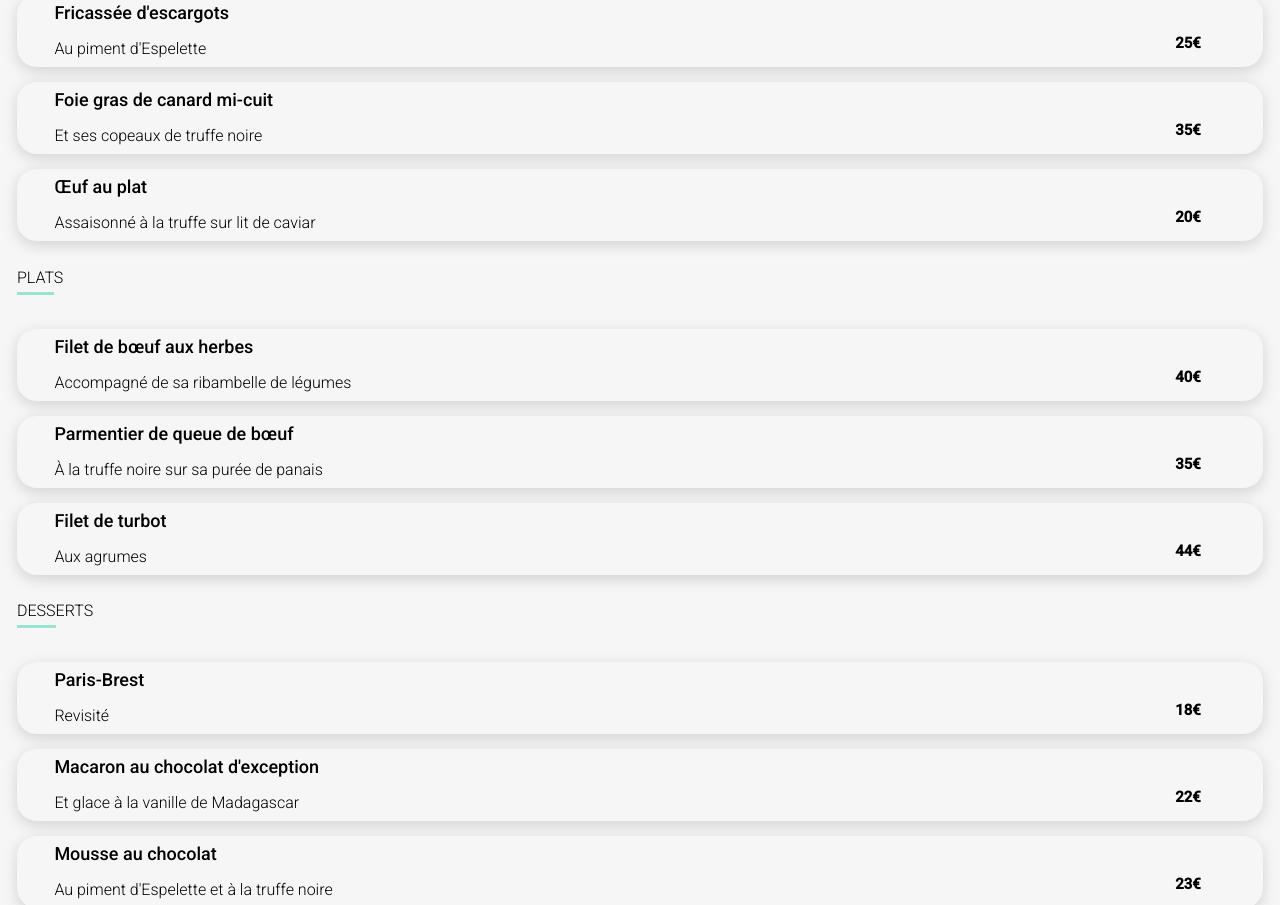
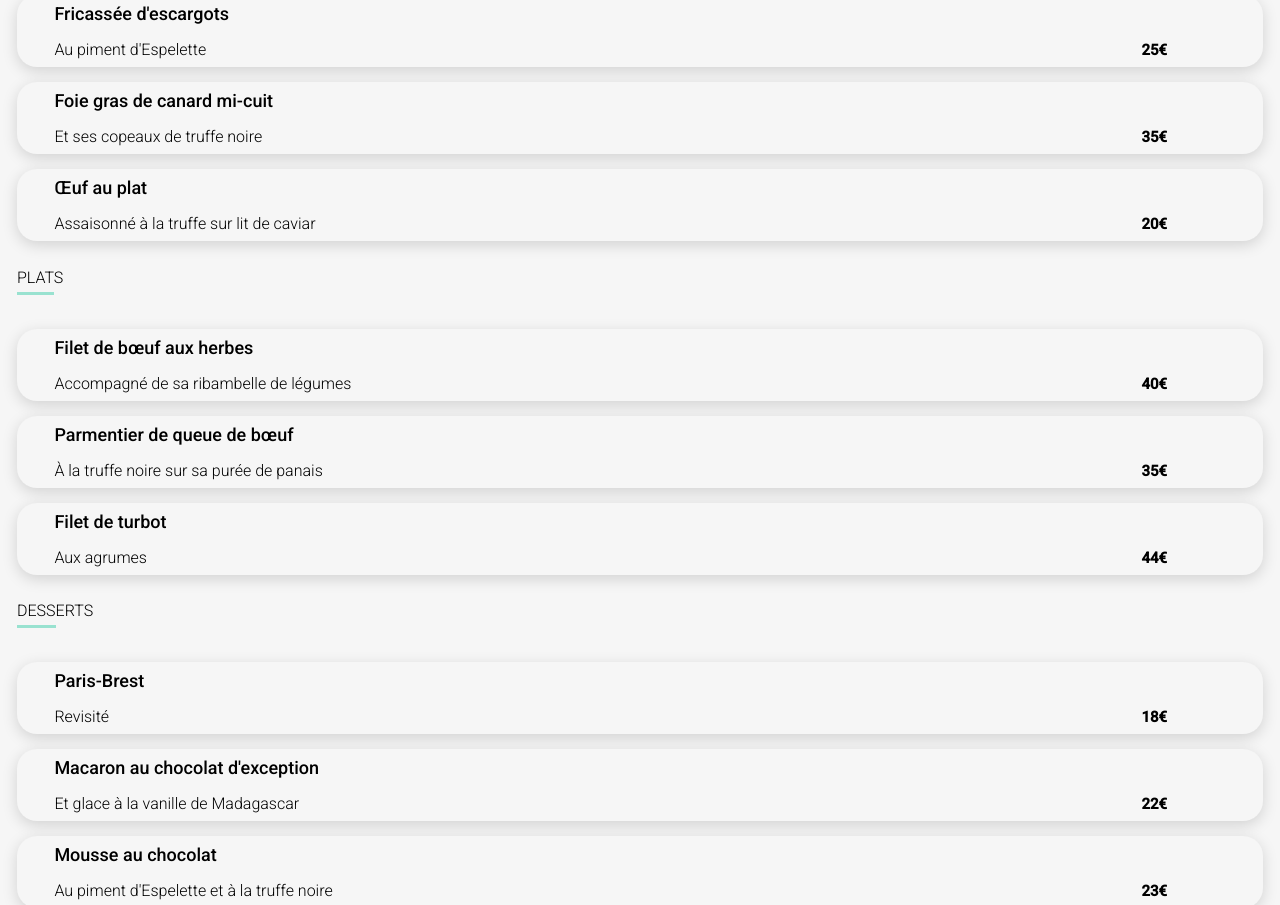
Before and after one commit to RKL715/OC-P4-OhMyFood, a website: page restaurants/lapalette.html in a window 1280 px wide. Shown: the part 570-1475 px from the top of the page. Drawn offline with Linux system fonts and the light colour scheme; a web font is replaced by a local one.

Commit message:
checkmark animation wiith price fixed

```diff
--- a/SASS/_mixins.scss
+++ b/SASS/_mixins.scss
@@ -30,6 +30,11 @@
   padding: 0%;
   height: 4.5em;
   display: flex;
-  justify-content: space-between;
   align-items: center;
 }
+
+@mixin hidden {
+  overflow: hidden;
+  text-overflow: ellipsis;
+  white-space: nowrap;
+}
--- a/SASS/_restaurant-menu.scss
+++ b/SASS/_restaurant-menu.scss
@@ -37,12 +37,27 @@
 .menu_carte {
   position: relative;
   cursor: pointer;
+
   @include carte_menu;
   .menu_carte_content {
-    box-sizing: border-box;
+    display: flex;
+    justify-content: space-between;
     overflow: hidden;
-    padding-left: 3%;
-    line-height: 20px;
+    padding: 3%;
+    width: 100%;
+    .prix {
+      display: flex;
+      align-self: flex-end;
+      font-weight: 700;
+      font-size: 15px;
+      padding-right: 5%;
+    }
+    .menu_carte_content_desc {
+      @include hidden;
+      display: flex;
+      justify-items: flex-start;
+      flex-direction: column;
+    }
     .menu_carte_content_title {
       margin: 0;
       // Font
@@ -50,24 +65,13 @@
       font-weight: 500;
       font-family: $text-font;
       // Hide
-      overflow: hidden;
-      text-overflow: ellipsis;
-      white-space: nowrap;
+      @include hidden;
     }
     p {
       margin-bottom: 0;
       // Hide
-      overflow: hidden;
-      text-overflow: ellipsis;
-      white-space: nowrap;
+      @include hidden;
     }
-  }
-  .prix {
-    display: flex;
-    align-self: flex-end;
-    font-weight: 700;
-    font-size: 15px;
-    padding-right: 5%;
   }
 }
 
--- a/restaurants/lapalette.html
+++ b/restaurants/lapalette.html
@@ -53,10 +53,12 @@
             <!-- ENTREE 1 -->
             <div class="menu_carte">
                <div class="menu_carte_content">
+                  <div class="menu_carte_content_desc">
                      <h6 class="menu_carte_content_title">Fricassée d'escargots</h6>
                      <p class="menu_carte_content_text">Au piment d'Espelette</p>
                   </div>
                   <p class="prix">25€</p>
+               </div>
                <div class="valid">
                   <button class="valid_icon">L</button>
                </div>
@@ -64,10 +66,12 @@
             <!-- ENTREE 2 -->
             <div class="menu_carte">
                <div class="menu_carte_content">
+                  <div class="menu_carte_content_desc">
                      <h6 class="menu_carte_content_title">Foie gras de canard mi-cuit</h6>
                      <p class="menu_carte_content_text">Et ses copeaux de truffe noire</p>
                   </div>
                   <p class="prix">35€</p>
+               </div>
                <div class="valid">
                   <button class="valid_icon">L</button>
                </div>
@@ -75,10 +79,12 @@
             <!-- ENTREE 3 -->
             <div class="menu_carte">
                <div class="menu_carte_content">
+                  <div class="menu_carte_content_desc">
                      <h6 class="menu_carte_content_title">Œuf au plat</h6>
                      <p class="menu_carte_content_text">Assaisonné à la truffe sur lit de caviar</p>
                   </div>
                   <p class="prix">20€</p>
+               </div>
                <div class="valid">
                   <button class="valid_icon">L</button>
                </div>
@@ -92,10 +98,12 @@
             <!-- PLAT 1 -->
             <div class="menu_carte">
                <div class="menu_carte_content">
+                  <div class="menu_carte_content_desc">
                      <h6 class="menu_carte_content_title">Filet de bœuf aux herbes</h6>
                      <p class="menu_carte_content_text">Accompagné de sa ribambelle de légumes</p>
                   </div>
                   <p class="prix">40€</p>
+               </div>
                <div class="valid">
                   <button class="valid_icon">L</button>
                </div>
@@ -103,10 +111,13 @@
             <!-- PLAT 2 -->
             <div class="menu_carte">
                <div class="menu_carte_content">
+                  <div class="menu_carte_content_desc">
                      <h6 class="menu_carte_content_title">Parmentier de queue de bœuf</h6>
                      <p class="menu_carte_content_text">À la truffe noire sur sa purée de panais</p>
                   </div>
                   <p class="prix">35€</p>
+               </div>
+
                <div class="valid">
                   <button class="valid_icon">L</button>
                </div>
@@ -114,10 +125,12 @@
             <!-- PLAT 3 -->
             <div class="menu_carte">
                <div class="menu_carte_content">
+                  <div class="menu_carte_content_desc">
                      <h6 class="menu_carte_content_title">Filet de turbot</h6>
                      <p class="menu_carte_content_text">Aux agrumes</p>
                   </div>
                   <p class="prix">44€</p>
+               </div>
                <div class="valid">
                   <button class="valid_icon">L</button>
                </div>
@@ -131,10 +144,12 @@
             <!-- DESSERT 1 -->
             <div class="menu_carte">
                <div class="menu_carte_content">
+                  <div class="menu_carte_content_desc">
                      <h6 class="menu_carte_content_title">Paris-Brest</h6>
                      <p class="menu_carte_content_text">Revisité</p>
                   </div>
                   <p class="prix">18€</p>
+               </div>
                <div class="valid">
                   <button class="valid_icon">L</button>
                </div>
@@ -142,12 +157,14 @@
             <!-- DESSERT 2 -->
             <div class="menu_carte">
                <div class="menu_carte_content">
+                  <div class="menu_carte_content_desc">
                      <h6 class="menu_carte_content_title">Macaron au chocolat d'exception
                      </h6>
                      <p class="menu_carte_content_text">Et glace à la vanille de Madagascar
                      </p>
                   </div>
                   <p class="prix">22€</p>
+               </div>
                <div class="valid">
                   <button class="valid_icon">L</button>
                </div>
@@ -155,12 +172,14 @@
             <!-- DESSERT 3 -->
             <div class="menu_carte">
                <div class="menu_carte_content">
+                  <div class="menu_carte_content_desc">
                      <h6 class="menu_carte_content_title">Mousse au chocolat
                      </h6>
                      <p class="menu_carte_content_text">Au piment d'Espelette et à la truffe noire
                      </p>
                   </div>
                   <p class="prix">23€</p>
+               </div>
                <div class="valid">
                   <button class="valid_icon">L</button>
                </div>
```
Also changed, not shown: assets/CSS/styles.css, 1 other file. Lines whose indentation alone changed are shown as unchanged.
